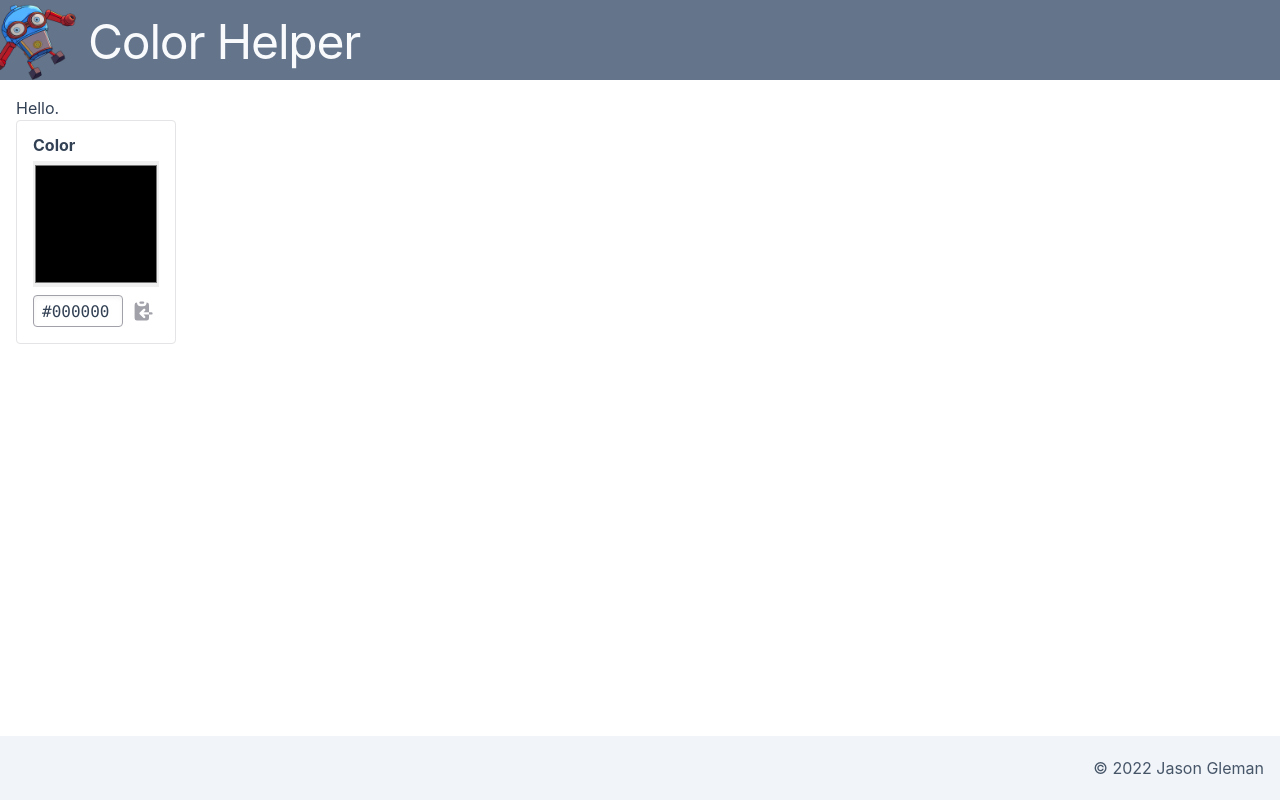
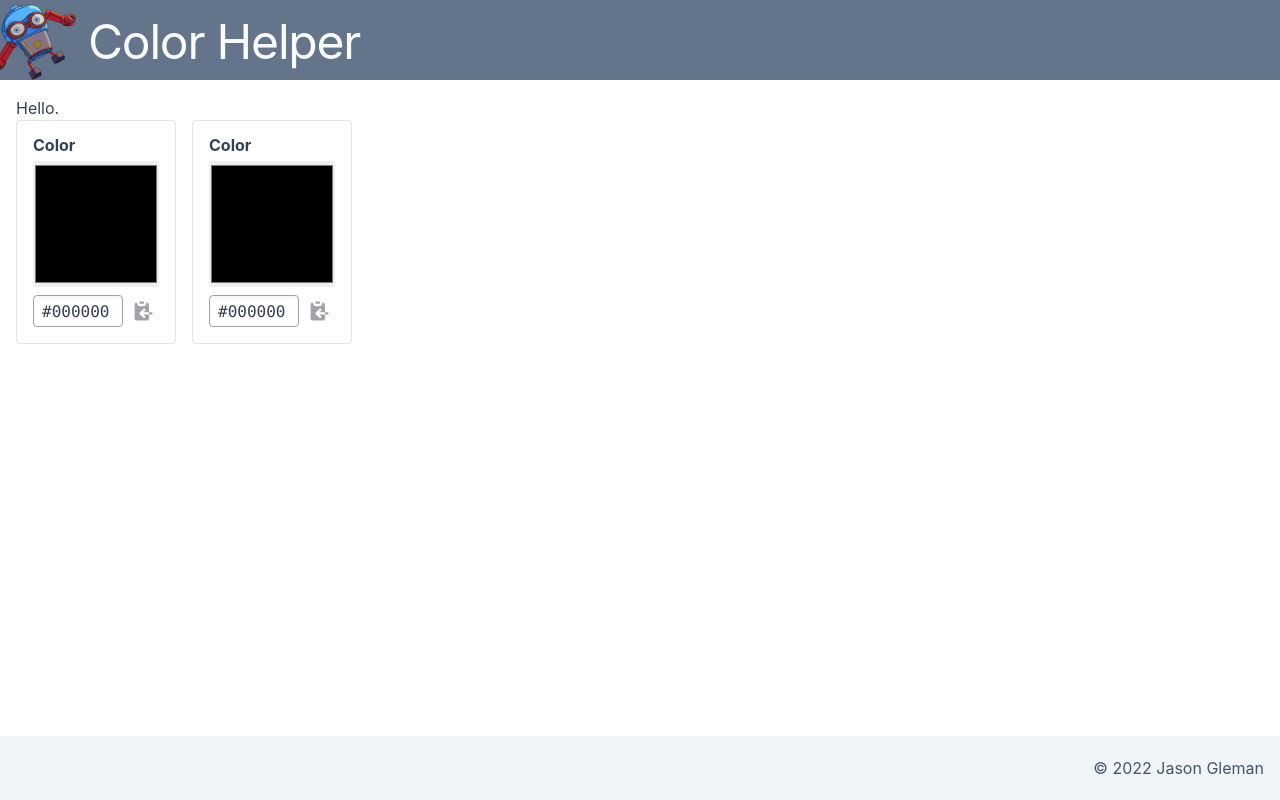
Before and after one commit to jgleman/colorhelper, a React (Vite) app: page / in a window 1280 px wide. Built offline with nearby package versions, Linux system fonts and the light colour scheme.

Commit message:
checkpoint: UI to prove conversion from hex to HSL and back works

```diff
--- a/src/ts/Components/App.tsx
+++ b/src/ts/Components/App.tsx
@@ -11,7 +11,8 @@ function App() {
 
   const hslColor = convertHexToHSL(baseColor);
   console.log({ hslColor });
-  convertHSLToHex(hslColor);
+  const backToHex = convertHSLToHex(hslColor);
+  console.log({ backToHex });
 
   return (
     <div className="container flex h-screen max-w-none flex-col">
@@ -29,7 +30,15 @@ function App() {
       </header>
       <main className="flex-grow p-4 text-slate-700">
         <h2>Hello.</h2>
-        <ColorPicker baseColor={baseColor} setBaseColor={setBaseColor} />
+        <div className="flex gap-4">
+          <ColorPicker
+            id="baseColor"
+            baseColor={baseColor}
+            setBaseColor={setBaseColor}
+          />
+
+          <ColorPicker id="convertedColor" baseColor={backToHex} />
+        </div>
       </main>
       <footer className="flex h-16 items-center bg-slate-100  px-4">
         <p className="w-full text-right text-slate-600">
--- a/src/ts/Components/ColorPicker.tsx
+++ b/src/ts/Components/ColorPicker.tsx
@@ -1,23 +1,26 @@
 import CopyToClipboard from "@components/CopyToClipboard";
 
 interface ColorPickerProps {
+  id: string;
   baseColor: string;
-  setBaseColor: Function;
+  setBaseColor?: Function;
 }
 
-function ColorPicker({ baseColor, setBaseColor }: ColorPickerProps) {
+function ColorPicker({ id, baseColor, setBaseColor }: ColorPickerProps) {
   function handleChange(e: React.ChangeEvent<HTMLInputElement>) {
     e.preventDefault();
     let tempValue = e.target.value;
     if (tempValue.charAt(0) !== "#") {
       tempValue = "#" + e.target.value;
     }
-    setBaseColor(tempValue);
+    if (setBaseColor) {
+      setBaseColor(tempValue);
+    }
   }
 
   return (
     <div className="justify-center-center flex w-40 flex-col gap-2 rounded border border-zinc-200 p-4">
-      <label className="font-bold leading-none" htmlFor="color">
+      <label className="font-bold leading-none" htmlFor={id}>
         Color
       </label>
       <input
@@ -28,11 +31,14 @@ function ColorPicker({ baseColor, setBaseColor }: ColorPickerProps) {
       />
       <div className="flex items-center gap-1">
         <input
-          id="color"
+          id={id}
           type="text"
           className="h-8 w-full rounded border border-zinc-400 p-2 font-mono shadow-inner"
           value={baseColor}
-          onChange={handleChange}
+          readOnly={typeof setBaseColor === "undefined"}
+          onChange={
+            typeof setBaseColor !== "undefined" ? handleChange : undefined
+          }
         />
         <CopyToClipboard value={baseColor} />
       </div>
--- a/src/ts/Util/convert.ts
+++ b/src/ts/Util/convert.ts
@@ -2,6 +2,7 @@ import { cleanHex } from "./cleanHex";
 import { rgbToHSL } from "./rgbToHSL";
 import { hslToRGB } from "./hslToRGB";
 import { hexToRGB } from "./hexToRGB";
+import { rgbToHex } from "./rgbToHex";
 import { HSLColor } from "./types";
 
 export function convertHexToHSL(color: string): any {
@@ -18,5 +19,5 @@ export function convertHexToRGB(color: string): any {
 
 export function convertHSLToHex(color: HSLColor): any {
   const temp = hslToRGB(color);
-  console.log(temp);
+  return rgbToHex(temp);
 }
--- /dev/null
+++ b/src/ts/Util/rgbToHex.ts
@@ -0,0 +1,21 @@
+import { HexColor, RGBColor } from "./types";
+
+export function rgbToHex(rgbColor: RGBColor): HexColor {
+  const rPart = Math.round(rgbColor.r).toString(16);
+  console.log({ rPart });
+  const gPart = Math.round(rgbColor.g).toString(16);
+  console.log({ gPart });
+  const bPart = Math.round(rgbColor.b).toString(16);
+  console.log({ bPart });
+
+  const hexColor: HexColor = [
+    "#",
+    rPart === "0" ? "00" : rPart,
+    gPart === "0" ? "00" : gPart,
+    ,
+    bPart === "0" ? "00" : bPart,
+    ,
+  ].join("");
+
+  return hexColor;
+}
```
